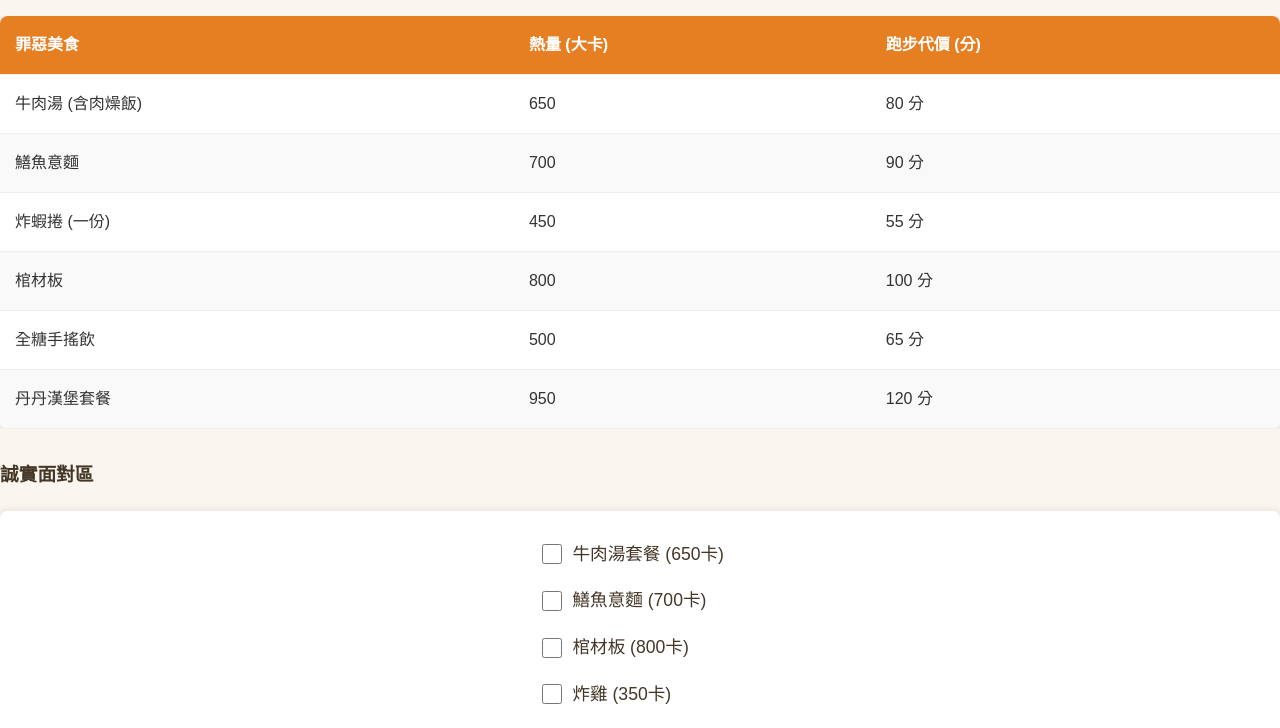
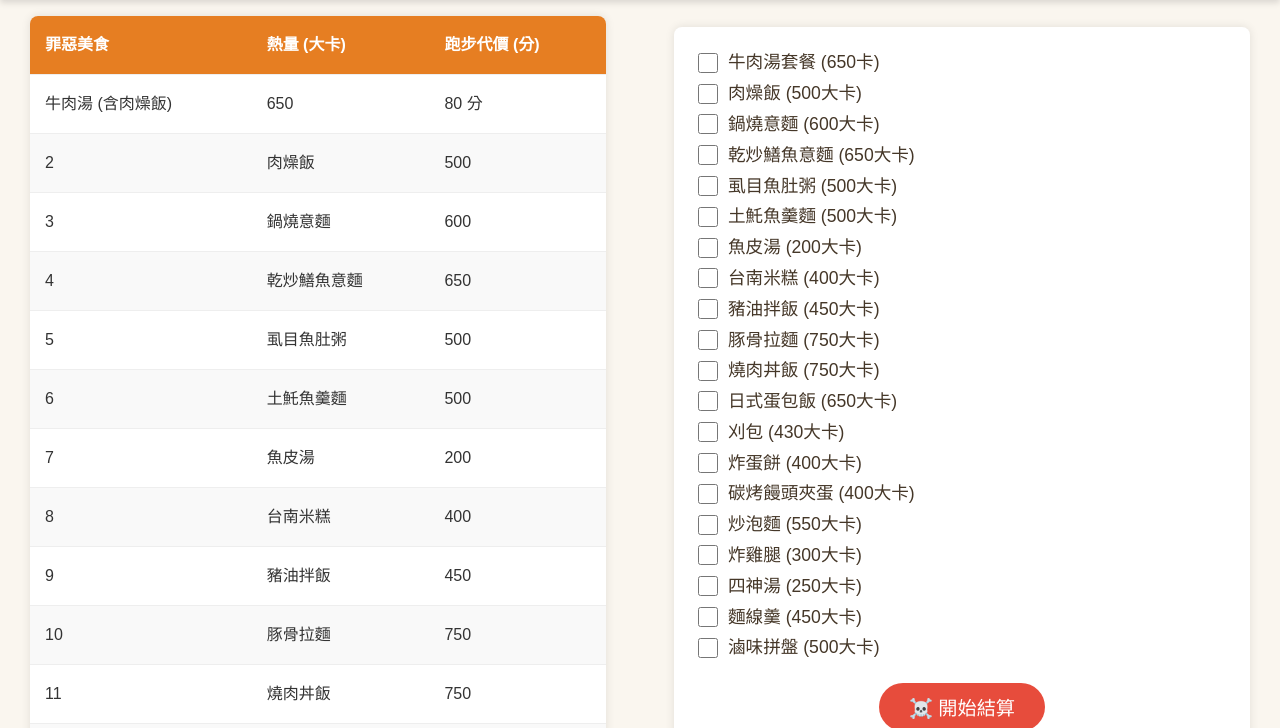
Before and after one commit to ruiiii0902/Web_Final, a plain HTML site: page diet.html in a window 1280 px wide. Shown: the part 138-866 px from the top of the page. Drawn offline with Linux system fonts and the light colour scheme.

Commit message:
差不多

```diff
--- a/css/style.css
+++ b/css/style.css
@@ -2,7 +2,7 @@
    台南復古配色
 ========================================= */
 :root {
-  --header-height: 130px;
+  --header-height: auto;
 
   --main-red: #b4452a;        /* 赤赭紅 */
   --light-red: #c85c38;       /* 台南磚紅 */
@@ -32,13 +32,14 @@ body {
 .logo-img {
   height: 50px;        /* 建議 50–70px，可依需求調整 */
   width: auto;
-  object-fit: contain;
+  object-fit: cover;
   display: block;
+
 }
 .site-header {
   position: fixed;
   top: 0; left: 0; right: 0;
-  height: var(--header-height);
+  min-height: 80px ;
   background: var(--soft-yellow);
   border-bottom: 2px solid var(--dark-coffee);
   box-shadow: 0 3px 6px rgba(0,0,0,0.12);
@@ -46,7 +47,6 @@ body {
 }
 
 .header-inner {
-  height: 100%;
   display: flex;
   flex-direction: column;
   padding: 14px 20px;
@@ -142,20 +142,6 @@ body {
 
 .header-spacer {
   height: var(--header-height);
-}
-
-.hero {
-  width: 100%;
-  height: calc(100vh - var(--header-height));
-  min-height: 420px;
-  overflow: hidden;
-}
-
-.hero-img {
-  width: 100%;
-  height: 100%;
-  object-fit: cover;
-  display: block;
 }
 
 /* =========================================
--- a/diet.html
+++ b/diet.html
@@ -12,15 +12,16 @@
 
     /* 表格樣式 */
     .table-responsive {
-        overflow-x: auto; /* 手機板如果表格太寬可以滑動 */
         margin-bottom: 30px;
     }
 
     .calorie-table {
-        width: 100%;
+        width: 45%;
+        margin-left: 30px;
+        float: left;
         border-collapse: collapse;
         background-color: #fff;
-        color: #333;
+        color: hsl(0, 0%, 20%);
         border-radius: 8px;
         overflow: hidden;
         box-shadow: 0 0 10px rgba(0,0,0,0.1);
@@ -47,6 +48,9 @@
 
     /* 表單區塊 */
     .calculator-box {
+        width: 45%;
+        float: right;
+        margin-right: 30px;
         background-color: #fff;
         padding: 20px;
         border-radius: 8px;
@@ -58,12 +62,11 @@
         flex-direction: column;
         align-items: flex-start; /* 靠左對齊 */
         width: fit-content;
-        margin: 0 auto 20px auto; /* 區塊置中 */
+        margin: 0 0 20px 0;
     }
 
     .checkbox-group label {
         font-size: 1.1rem;
-        margin: 8px 0;
         cursor: pointer;
         display: flex;
         align-items: center;
@@ -77,7 +80,7 @@
 
     .calc-btn {
         display: block;
-        margin: 0 auto;
+        margin: auto ;
         padding: 10px 30px;
         font-size: 1.2rem;
         background-color: #e74c3c;
@@ -113,7 +116,7 @@
   <header class="site-header">
     <div class="header-inner">
       <div class="brand">
-        <strong>IIM好食在</strong>
+        <img src="image/IIM_logo.png" alt="IIM好食在 Logo" class="logo-img">
       </div>
 
       <nav class="main-nav" aria-label="主選單">
@@ -151,27 +154,54 @@
             </thead>
             <tbody>
                 <tr><td>牛肉湯 (含肉燥飯)</td><td>650</td><td>80 分</td></tr>
-                <tr><td>鱔魚意麵</td><td>700</td><td>90 分</td></tr>
-                <tr><td>炸蝦捲 (一份)</td><td>450</td><td>55 分</td></tr>
-                <tr><td>棺材板</td><td>800</td><td>100 分</td></tr>
-                <tr><td>全糖手搖飲</td><td>500</td><td>65 分</td></tr>
-                <tr><td>丹丹漢堡套餐</td><td>950</td><td>120 分</td></tr>
+                <tr><td>2</td><td>肉燥飯</td><td>500</td></tr>
+                <tr><td>3</td><td>鍋燒意麵</td><td>600</td></tr>
+                <tr><td>4</td><td>乾炒鱔魚意麵</td><td>650</td></tr>
+                <tr><td>5</td><td>虱目魚肚粥</td><td>500</td></tr>
+                <tr><td>6</td><td>土魠魚羹麵</td><td>500</td></tr>
+                <tr><td>7</td><td>魚皮湯</td><td>200</td></tr>
+                <tr><td>8</td><td>台南米糕</td><td>400</td></tr>
+                <tr><td>9</td><td>豬油拌飯</td><td>450</td></tr>
+                <tr><td>10</td><td>豚骨拉麵</td><td>750</td></tr>
+                <tr><td>11</td><td>燒肉丼飯</td><td>750</td></tr>
+                <tr><td>12</td><td>日式蛋包飯</td><td>650</td></tr>
+                <tr><td>13</td><td>刈包</td><td>430</td></tr>
+                <tr><td>14</td><td>炸蛋餅</td><td>400</td></tr>
+                <tr><td>15</td><td>碳烤饅頭夾蛋</td><td>400</td></tr>
+                <tr><td>16</td><td>炒泡麵</td><td>550</td></tr>
+                <tr><td>17</td><td>炸雞腿</td><td>300</td></tr>
+                <tr><td>18</td><td>四神湯</td><td>250</td></tr>
+                <tr><td>19</td><td>麵線羹</td><td>450</td></tr>
+                <tr><td>20</td><td>滷味拼盤</td><td>500</td></tr>
             </tbody>
         </table>
       </div>
     </section>
 
     <section class="block">
-      <h3>誠實面對區</h3>
       <div class="calculator-box">
         <form id="diet-form">
             <div class="checkbox-group">
                 <label><input type="checkbox" value="650" name="food"> 牛肉湯套餐 (650卡)</label>
-                <label><input type="checkbox" value="700" name="food"> 鱔魚意麵 (700卡)</label>
-                <label><input type="checkbox" value="800" name="food"> 棺材板 (800卡)</label>
-                <label><input type="checkbox" value="350" name="food"> 炸雞 (350卡)</label>
-                <label><input type="checkbox" value="500" name="food"> 全糖波霸奶茶 (500卡)</label>
-                <label><input type="checkbox" value="300" name="food"> 小碗牛肉湯 (300卡)</label>
+                <label><input type="checkbox" value="500" name="food"> 肉燥飯 (500大卡)</label>
+                <label><input type="checkbox" value="600" name="food"> 鍋燒意麵 (600大卡)</label>
+                <label><input type="checkbox" value="650" name="food"> 乾炒鱔魚意麵 (650大卡)</label>
+                <label><input type="checkbox" value="500" name="food"> 虱目魚肚粥 (500大卡)</label>
+                <label><input type="checkbox" value="500" name="food"> 土魠魚羹麵 (500大卡)</label>
+                <label><input type="checkbox" value="200" name="food"> 魚皮湯 (200大卡)</label>
+                <label><input type="checkbox" value="400" name="food"> 台南米糕 (400大卡)</label>
+                <label><input type="checkbox" value="450" name="food"> 豬油拌飯 (450大卡)</label>
+                <label><input type="checkbox" value="750" name="food"> 豚骨拉麵 (750大卡)</label>
+                <label><input type="checkbox" value="750" name="food"> 燒肉丼飯 (750大卡)</label>
+                <label><input type="checkbox" value="650" name="food"> 日式蛋包飯 (650大卡)</label>
+                <label><input type="checkbox" value="430" name="food"> 刈包 (430大卡)</label>
+                <label><input type="checkbox" value="400" name="food"> 炸蛋餅 (400大卡)</label>
+                <label><input type="checkbox" value="400" name="food"> 碳烤饅頭夾蛋 (400大卡)</label>
+                <label><input type="checkbox" value="550" name="food"> 炒泡麵 (550大卡)</label>
+                <label><input type="checkbox" value="300" name="food"> 炸雞腿 (300大卡)</label>
+                <label><input type="checkbox" value="250" name="food"> 四神湯 (250大卡)</label>
+                <label><input type="checkbox" value="450" name="food"> 麵線羹 (450大卡)</label>
+                <label><input type="checkbox" value="500" name="food"> 滷味拼盤 (500大卡)</label>
             </div>
 
             <button type="button" class="calc-btn" onclick="calculateGuilt()">☠️ 開始結算</button>
--- a/js/spin.js
+++ b/js/spin.js
@@ -92,7 +92,7 @@
 
     const finalChoice = foods[Math.floor(Math.random() * foods.length)];
 
-    resultText.innerText = '🍀 ' + finalChoice + ' 🍀';
+    resultText.innerText = finalChoice;
     isSpinning = false;
     btn.innerText = '再抽一次';
     btn.style.backgroundColor = '#e74c3c';
```
Also changed, not shown: Spin.html (+1 -1 lines).
